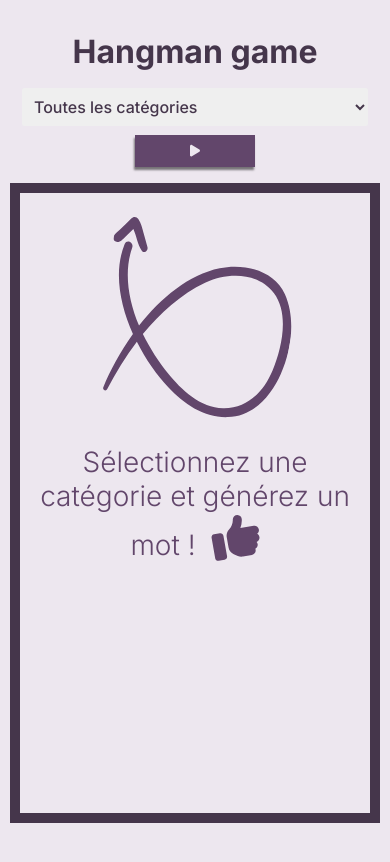
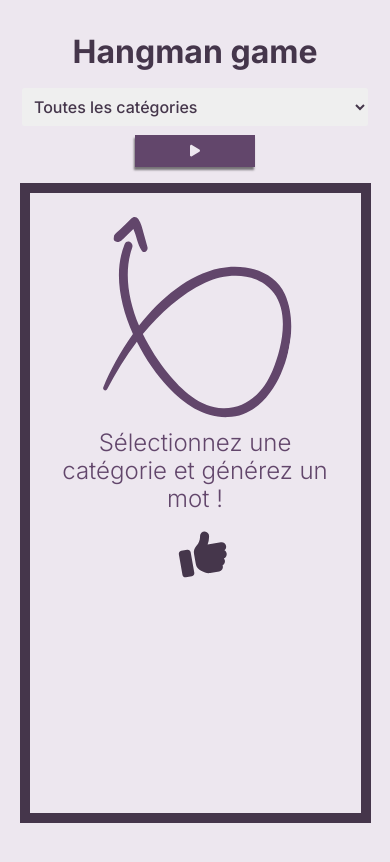
Before and after one commit to Charlydcn/hangman-game, a React (Vite) app: page / in a window 390 px wide. Shown: the top 862 px of the page. Built offline with nearby package versions, Linux system fonts and the light colour scheme; a web font is replaced by a local one.

Commit message:
CSS adjustements

```diff
--- a/src/App.css
+++ b/src/App.css
@@ -48,24 +48,34 @@ h1 {
 h2 {
     color: var(--couleur2);
     font-weight: 300;
-    position: absolute;
-    top: 50%;
-    left: 50%;
-    transform: translate(-50%, -50%);
     width: 100%;
     text-align: center;
-    font-size: 1.75rem;
+    font-size: clamp(1.5rem, 2vw, 1.75rem);
+    line-height: clamp(1.75rem, 1.5vw, 3rem);
 }
 
-h2 > svg {
+.fa-thumbs-up {
     margin-left: 1rem;
     font-size: 3rem;
     rotate: -10deg;
+    color: var(--couleur3);
 }
 
 h3 {
     color: var(--couleur3);
     font-size: 1.75rem;
+    background-color: #ede7efa6;
+    padding: 1rem;
+    border-radius: 3px;
+    backdrop-filter: blur(5px);
+}
+
+.intro-title {
+    display: flex;
+    flex-direction: column;
+    align-items: center;
+    gap: 1rem;
+    padding: 0 2rem;
 }
 
 button {
@@ -77,7 +87,7 @@ button {
     color: var(--couleur0);
 }
 
-#game > svg:only-of-type {
+.arrow {
     rotate: -80deg;
     height: 12rem;
     position: absolute;
@@ -159,11 +169,25 @@ button {
 }
 
 #game {
-    width: min(70rem, 95vw);
+    width: min(70rem, 90vw);
     margin: 1rem auto;
     border: 10px solid var(--couleur3);
     min-height: 40rem;
     position: relative;
+    display: flex;
+    align-items: center;
+    justify-content: center;
+}
+
+#game.active {
+    flex-direction: column;
+    align-items: center;
+    justify-content: unset;
+}
+
+#game.not-active {
+    flex-direction: row;
+    justify-content: center;
 }
 
 #letters {
@@ -360,6 +384,11 @@ button {
     max-height: 80vh;
 }
 
+#modal-body ~ button {
+    padding: 0.5rem 1rem;
+    font-size: 1rem;
+}
+
 #modal-close {
     position: absolute;
     top: 10px;
--- a/src/App.jsx
+++ b/src/App.jsx
@@ -439,6 +439,7 @@ return (
 
             <div
                 id="game"
+                className={gameRunning ? 'active' : 'not-active'}
                 style={
                     {
                         backgroundColor: !gameRunning ? 'var(--violet1)' : '',
@@ -473,7 +474,7 @@ return (
                     <>
                         <img className="endgame-img victory" src={happyImg} alt="" />
                         <div className="endgame-container">
-                            <h3>Bravo ! Vous avez gagné ! <span onClick={triggerConfettiExplosion}>🎉</span></h3>
+                            <h3>Bravo&nbsp;! Vous avez gagné&nbsp;! <span onClick={triggerConfettiExplosion}>🎉</span></h3>
                             <button onClick={startGame}>Rejouer</button>
                         </div>
                         {isExploding && <ConfettiExplosion />}
@@ -485,11 +486,11 @@ return (
                 // game is not running  -------------------------------------------------------------------
                 ) : ( !word ? (
                         <>
-                            <Arrow color="#62466b" />
-                            <h2>
-                                Sélectionnez une catégorie et générez un mot !
-                                <FontAwesomeIcon icon={faThumbsUp} />
-                            </h2>
+                            <Arrow color="#62466b"/>
+                            <div className='intro-title'>
+                                <h2>Sélectionnez une catégorie et générez un mot !</h2>
+                                <FontAwesomeIcon icon={faThumbsUp}/>
+                            </div>
                         </>
 
 
--- a/src/components/Arrow.jsx
+++ b/src/components/Arrow.jsx
@@ -1,7 +1,7 @@
 import React from 'react';
 
 const Arrow = ({ color = "#000" }) => (
-  <svg fill={color} version="1.1" xmlns="http://www.w3.org/2000/svg" xmlnsXlink="http://www.w3.org/1999/xlink"
+    <svg fill={color} className='arrow' version="1.1" xmlns="http://www.w3.org/2000/svg" xmlnsXlink="http://www.w3.org/1999/xlink"
         width="800px" height="800px" viewBox="0 0 336.591 336.592" xmlSpace="preserve">
       <g>
         <g>
```
Lines whose indentation alone changed are shown as unchanged.
